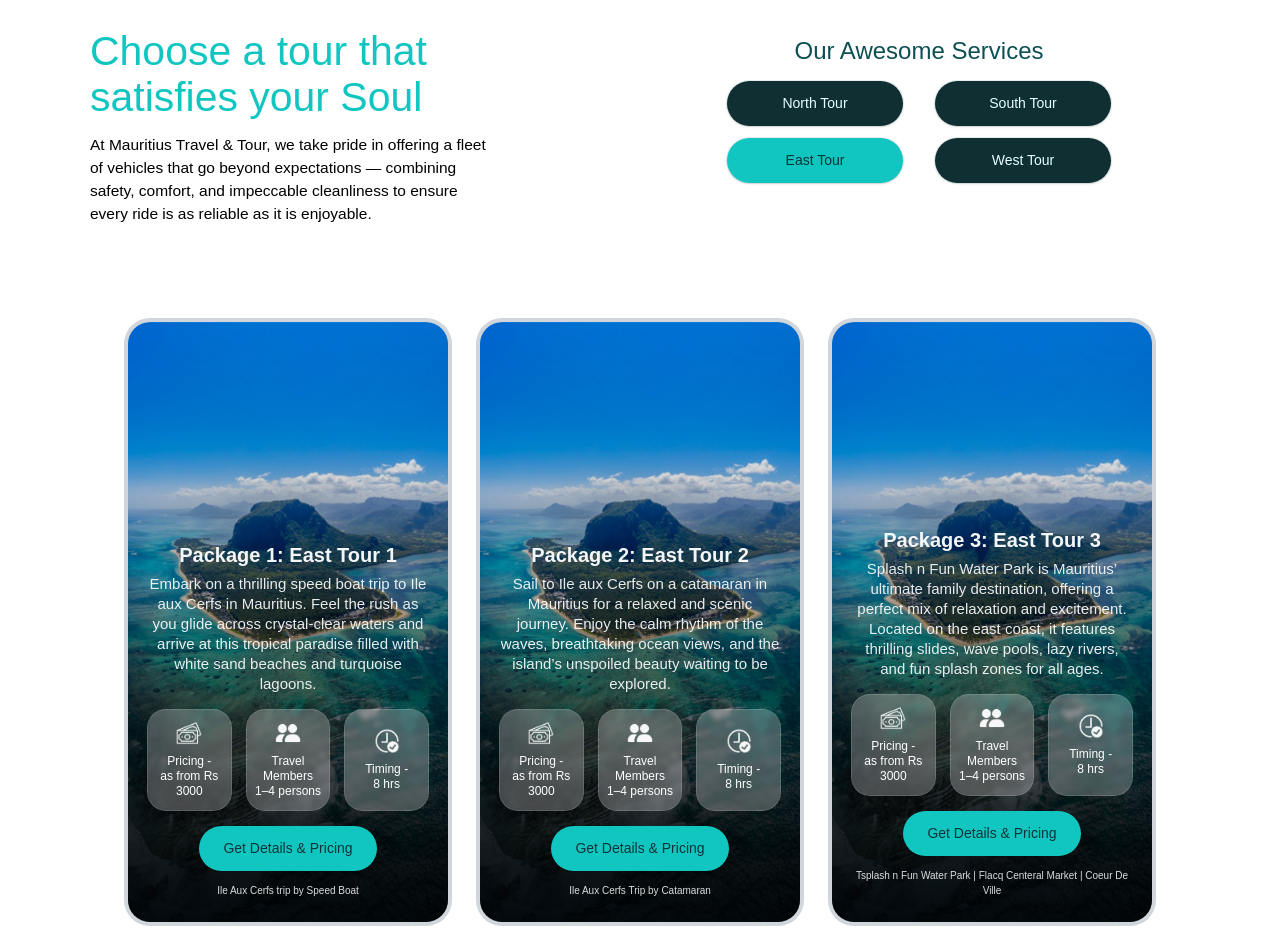
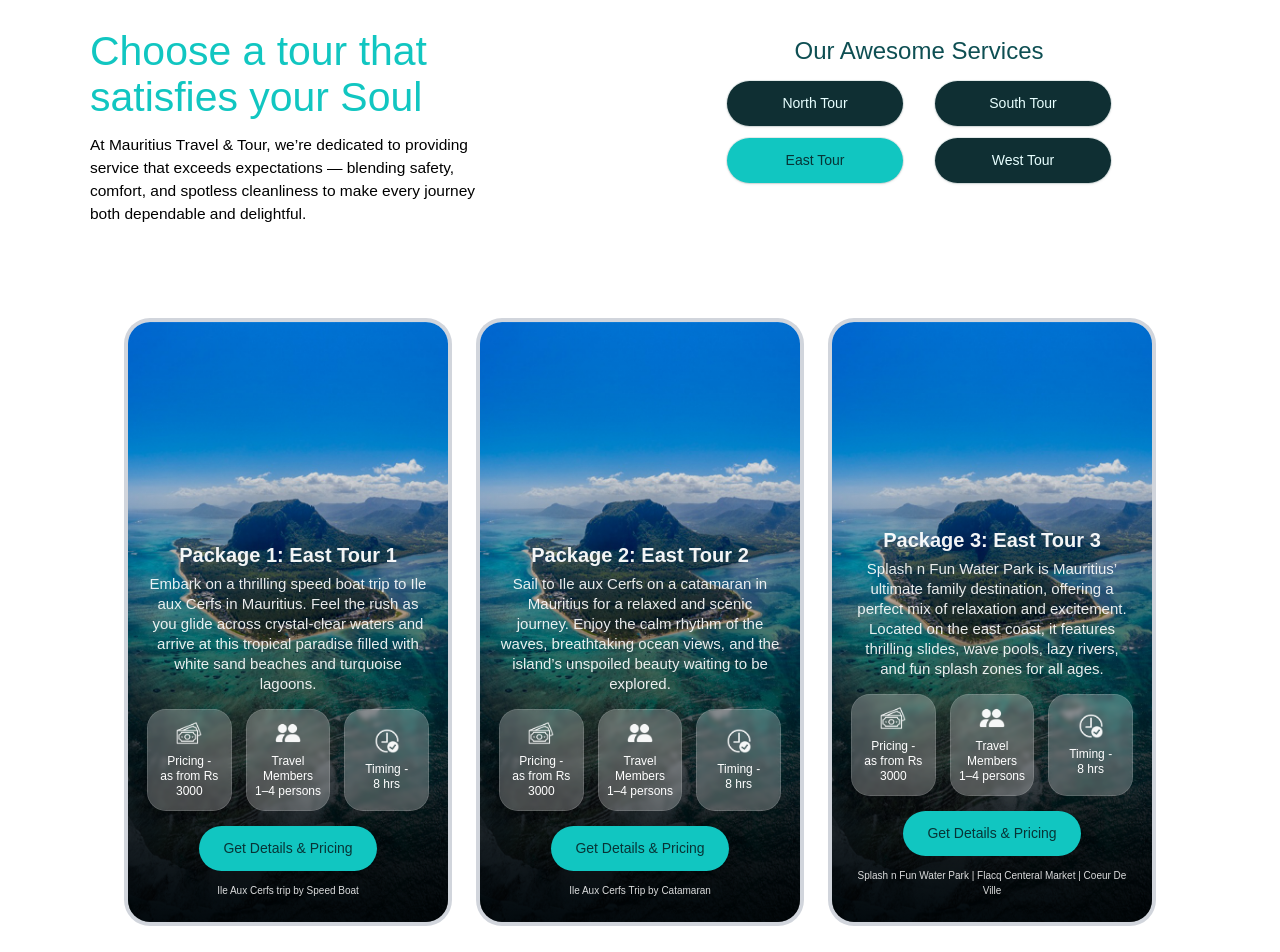
Before and after one commit to BIM-Africa/Mauritius-Travel-Tour, a Next.js app: page /EastTour in a window 1280 px wide. Shown: the part 880-1832 px from the top of the page. Built offline with nearby package versions, Linux system fonts and the light colour scheme.

Commit message:
Update page.tsx

```diff
--- a/src/app/EastTour/page.tsx
+++ b/src/app/EastTour/page.tsx
@@ -79,7 +79,7 @@ export default function HomePage() {
               {/* aligned like first page: center on small, preserve your layout on larger */}
               <p className="mt-3  text-[15.5px] text-black max-w-[66ch] md:w-[75%] max-sm:mx-auto break-words">
                <T>
-                                           At Mauritius Travel & Tour, we take pride in offering a fleet of vehicles that go beyond expectations — combining safety, comfort, and impeccable cleanliness to ensure every ride is as reliable as it is enjoyable.
+                                           At Mauritius Travel & Tour, we’re dedicated to providing service that exceeds expectations — blending safety, comfort, and spotless cleanliness to make every journey both dependable and delightful.
                                          </T>
               </p>
             </div>
@@ -144,7 +144,7 @@ export default function HomePage() {
       desc: "Splash n Fun Water Park is Mauritius’ ultimate family destination, offering a perfect mix of relaxation and excitement. Located on the east coast, it features thrilling slides, wave pools, lazy rivers, and fun splash zones for all ages.",
       img: hero1.src,
       link: "/EastTourPkg3",
-      Places: ["Tsplash n Fun Water Park", "Flacq Centeral Market", "Coeur De Ville"],
+      Places: ["Splash n Fun Water Park", "Flacq Centeral Market", "Coeur De Ville"],
     },
   ].map((card, idx) => (
     <article
```
